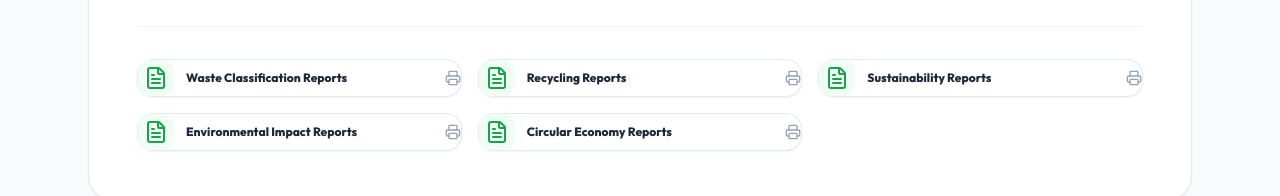
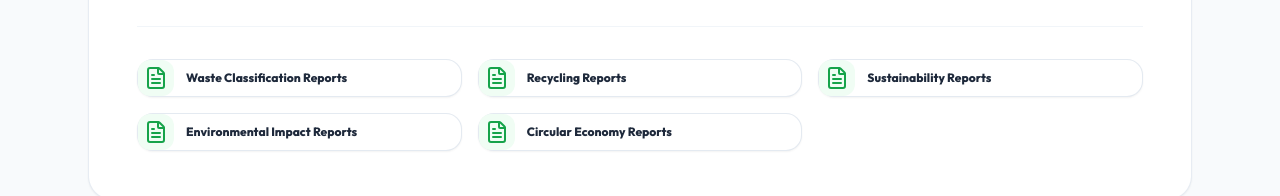
Before and after one commit to springboardmentor27300a/Textile-Waste-Intelligence-Platform-Group-1, a React (Vite) app in the folder frontend/: page / in a window 1280 px wide. Shown: the part 2871-3067 px from the top of the page. Built offline with nearby package versions, Linux system fonts and the light colour scheme; no server answers.

Commit message:
Remove printer icon from right side of report cards on LandingPage

```diff
--- a/frontend/src/pages/LandingPage.jsx
+++ b/frontend/src/pages/LandingPage.jsx
@@ -582,7 +582,6 @@ Landfill Diversion Rate,93.4%
                   </div>
                   <span className="text-xs font-extrabold text-slate-800 group-hover:text-primary-950 transition-colors">{rep}</span>
                 </div>
-                <Printer className="h-4 w-4 text-slate-400 group-hover:text-primary-600 transition-colors" />
               </button>
             ))}
           </div>
```
